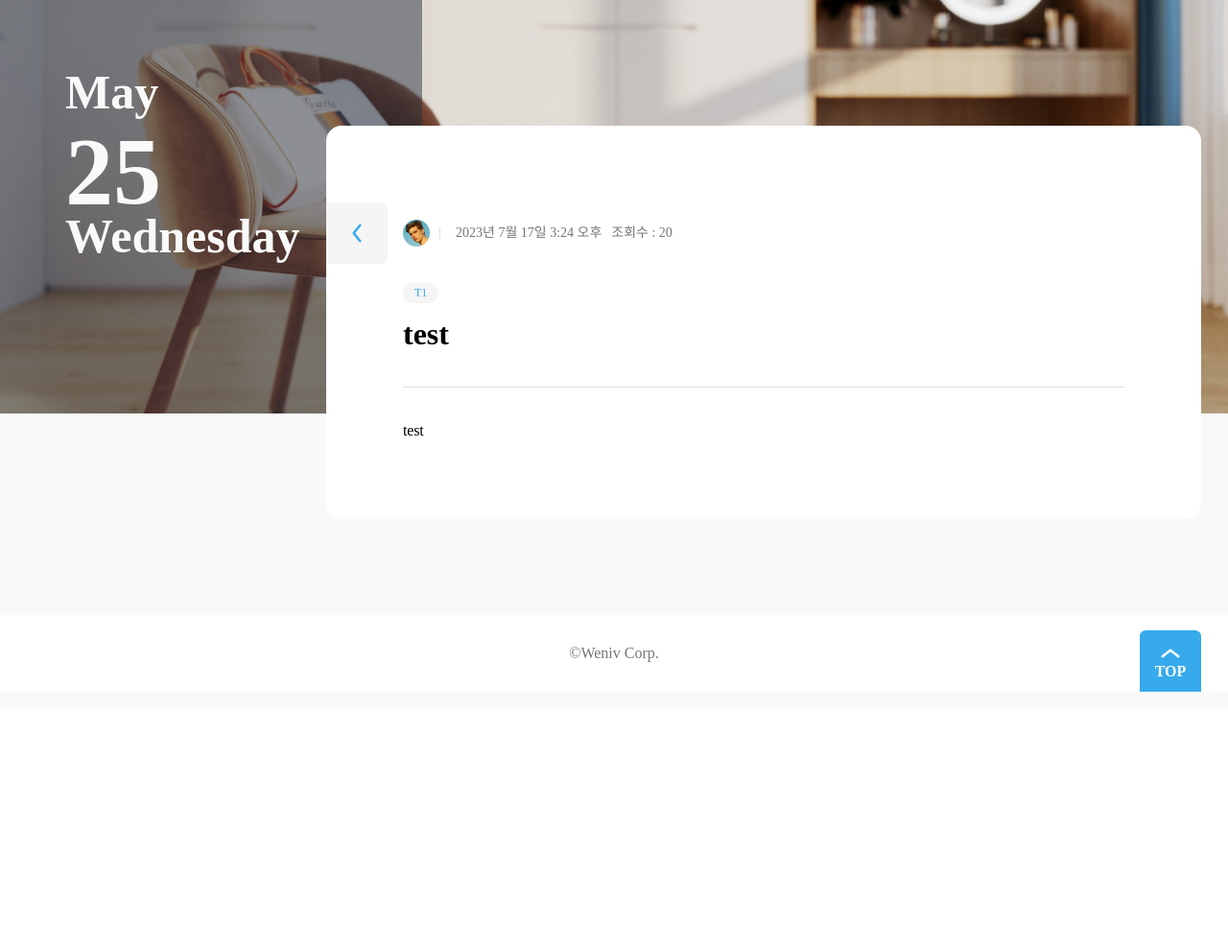
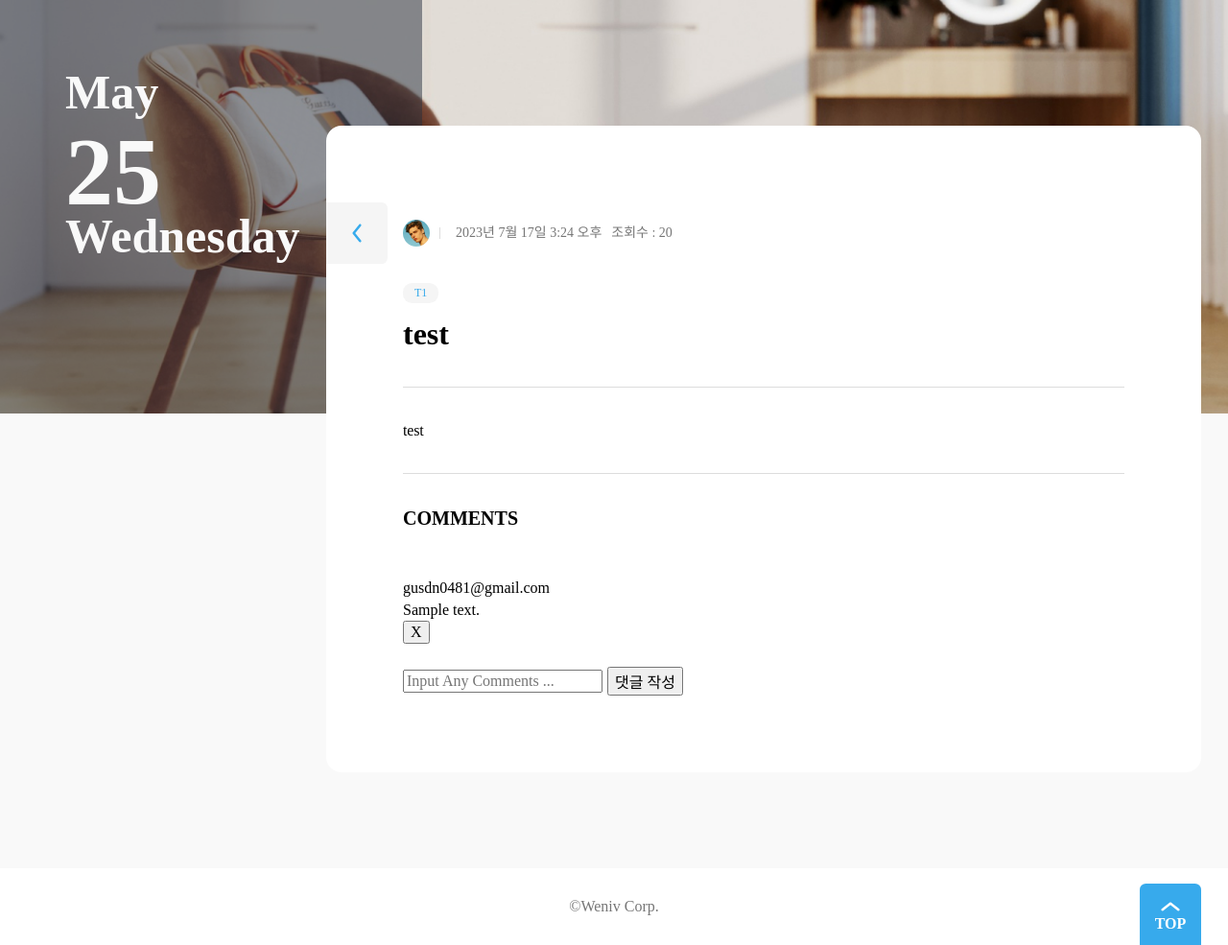
Before and after one commit to Hyunwooz/Django-blog, a Django app: page /blog/1/ in a window 1280 px wide. Shown: the part 61-1046 px from the top of the page at 96% size. Before the commit the page ends 782 px from the top, so only its background shows below. Run offline with Django 4.2, Linux system fonts and the light colour scheme; data comes from the database, SQL or seed files in the repository; both versions use the stored data as it was after the commit; tables that the repository leaves empty hold one stand-in row (values such as "Sample post"); some web fonts are replaced.

Commit message:
Django Static 파일 적용

```diff
--- a/App/settings.py
+++ b/App/settings.py
@@ -132,7 +132,7 @@ STATICFILES_DIRS = [
 ]
 
 MEDIA_URL = 'media/'
-MEDIA_ROOT = os.path.join(BASE_DIR, 'static')
+MEDIA_ROOT = os.path.join(BASE_DIR, 'media')
 
 # Default primary key field type
 # https://docs.djangoproject.com/en/4.0/ref/settings/#default-auto-field
--- a/blog/templates/blog/post_view.html
+++ b/blog/templates/blog/post_view.html
@@ -38,6 +38,31 @@
 							{{ post.content }}
 						</p>
 					</div>
+					<hr />
+					<!-- 댓글 작성 화면 -->
+					<h3 class='comment_title'>Comments</h3>
+					<!-- 댓글 출력 화면 -->
+					<ul class='post_comments'>
+						{% if comments %}
+						{% for comment in comments %}
+							<li>
+								<p>{{ comment.writer }}</p>
+								<p>{{ comment.content }}</p>
+								<form action="{% url 'blog:cm-delete' pk=comment.pk %}" method="post">
+									{% csrf_token %}
+									<input type="submit" class="btn btn-outline-success" value="X"></input>
+								</form>
+							</li>
+						{% endfor %}
+						{% else %}
+							<li>댓글이 없습니다.</li>
+						{% endif %}
+						</ul>
+					<form class='comment_input' style="display: flex; align-items: center;" action="{% url 'blog:cm-write' pk=post.pk %}" method="post">
+						{% csrf_token %}
+						{{ comment_form.content }}
+						<input style="margin-left: 5px;" type="submit" class="btn btn-outline-success" value="댓글 작성"></input>
+					</form>
 					{% if request.user == post.writer %}
 						<div class="btn-group">
 							<a href="{% url 'blog:edit' pk=post.pk %}" class="btn-modify">
--- a/static/blog/css/wrapbox.css
+++ b/static/blog/css/wrapbox.css
@@ -23,6 +23,14 @@
 	font-weight: bold;
 	text-transform: uppercase;
 }
+
+.wrap-box h3 {
+	margin-bottom: 4.8rem;
+	font-size: 2rem;
+	font-weight: bold;
+	text-transform: uppercase;
+}
+
 .wrap-box ul {
 	margin-bottom: 2.4rem;
 }
```
Also changed, not shown: db.sqlite3, media/user/media/est.jpg (renamed from static/user/media/est.jpg), media/user/media/est_RKYNj81.jpg (renamed from static/user/media/est_RKYNj81.jpg), static/user/media/profile.jpg (deleted).
